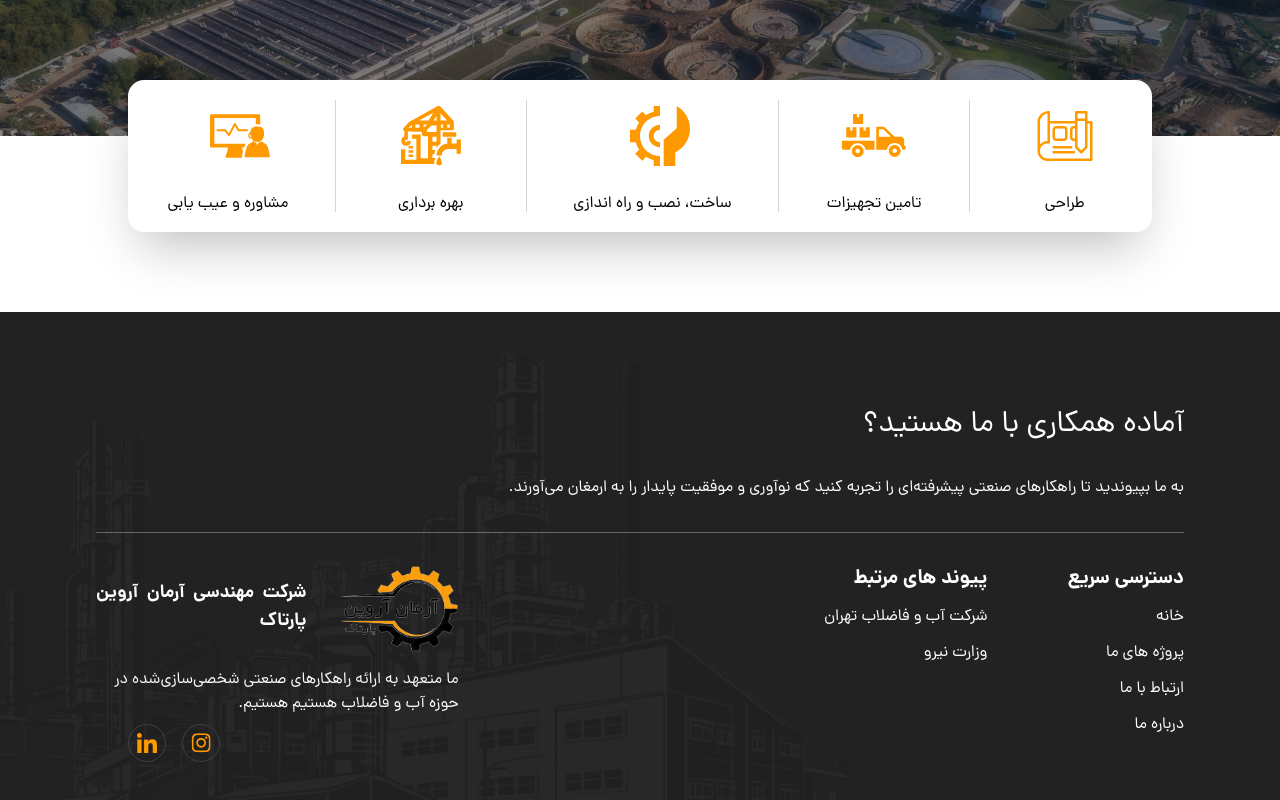
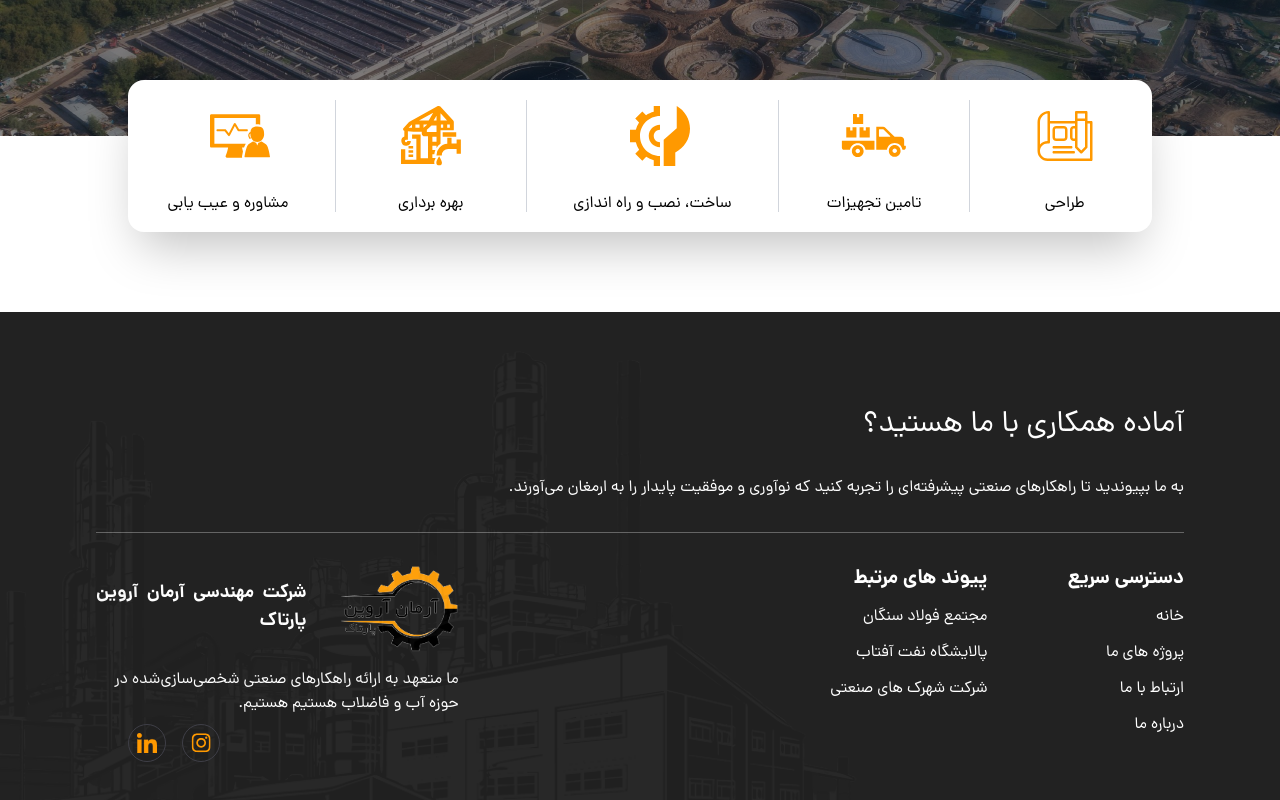
Before and after one commit to Msaeed144/armanarvinco, a Next.js app: page / in a window 1280 px wide. Shown: the part 1840-2640 px from the top of the page. Built offline with nearby package versions, Linux system fonts and the light colour scheme.

Commit message:
footer links update

```diff
--- a/src/components/Footer.tsx
+++ b/src/components/Footer.tsx
@@ -38,11 +38,14 @@ function Footer() {
           </div>
           <div>
             <p className=" font-bold text-sm md:text-xl">پیوند های مرتبط</p>
-            <Link className="md:text-base text-sm block my-3" href="https://www.tpww.ir/">
-              شرکت آب و فاضلاب تهران
+            <Link className="md:text-base text-sm block my-3" href="https://www.sanganco.ir/">
+              مجتمع فولاد سنگان
             </Link>
-            <Link className=" block my-3" href="https://www.moe.gov.ir/">
-              وزارت نیرو
+            <Link className=" block my-3" href="https://aftabor.com/">
+              پالایشگاه نفت آفتاب
+            </Link>
+            <Link className=" block my-3" href="https://isipo.ir/">
+              شرکت شهرک های صنعتی
             </Link>
           </div>
         </div>
```
